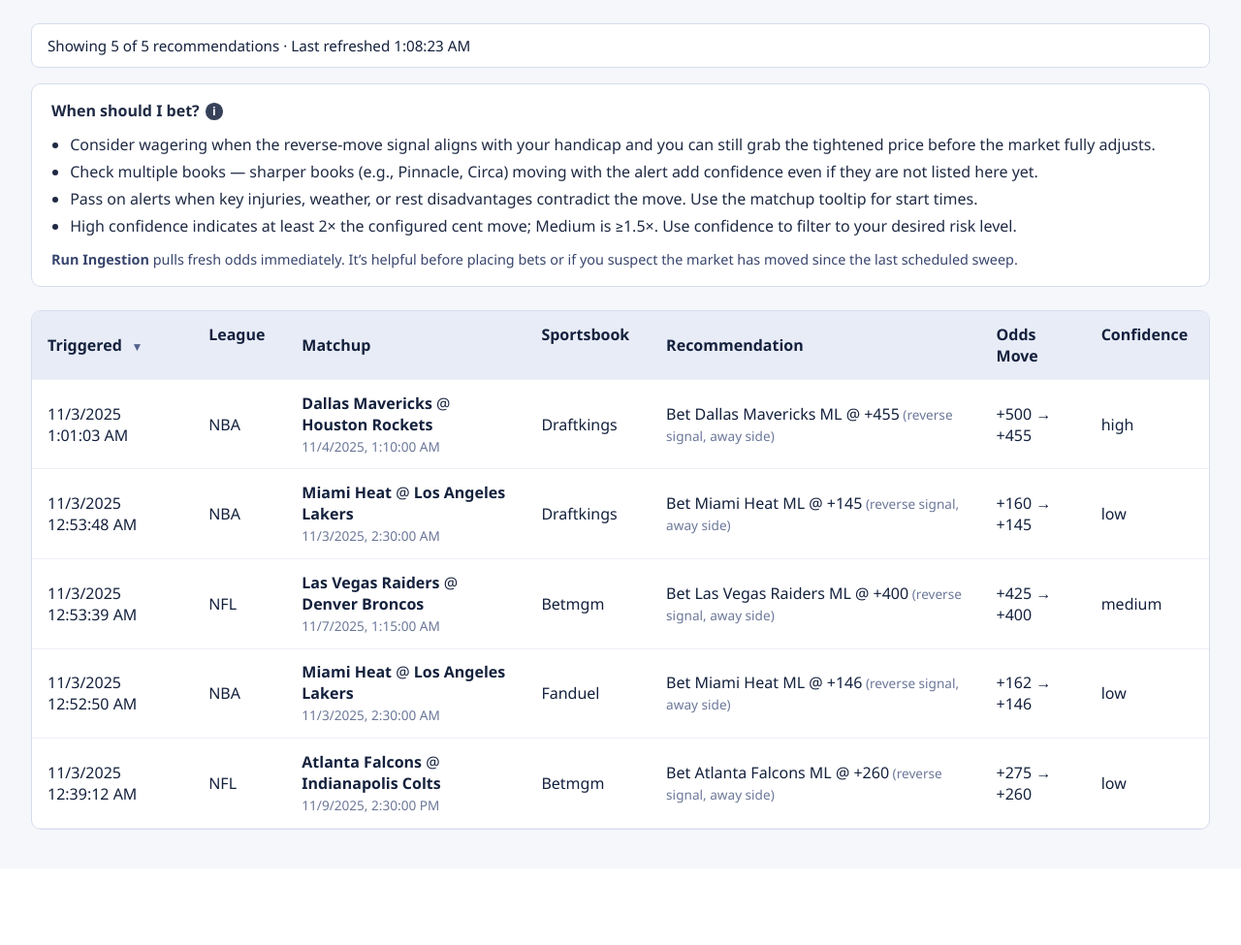
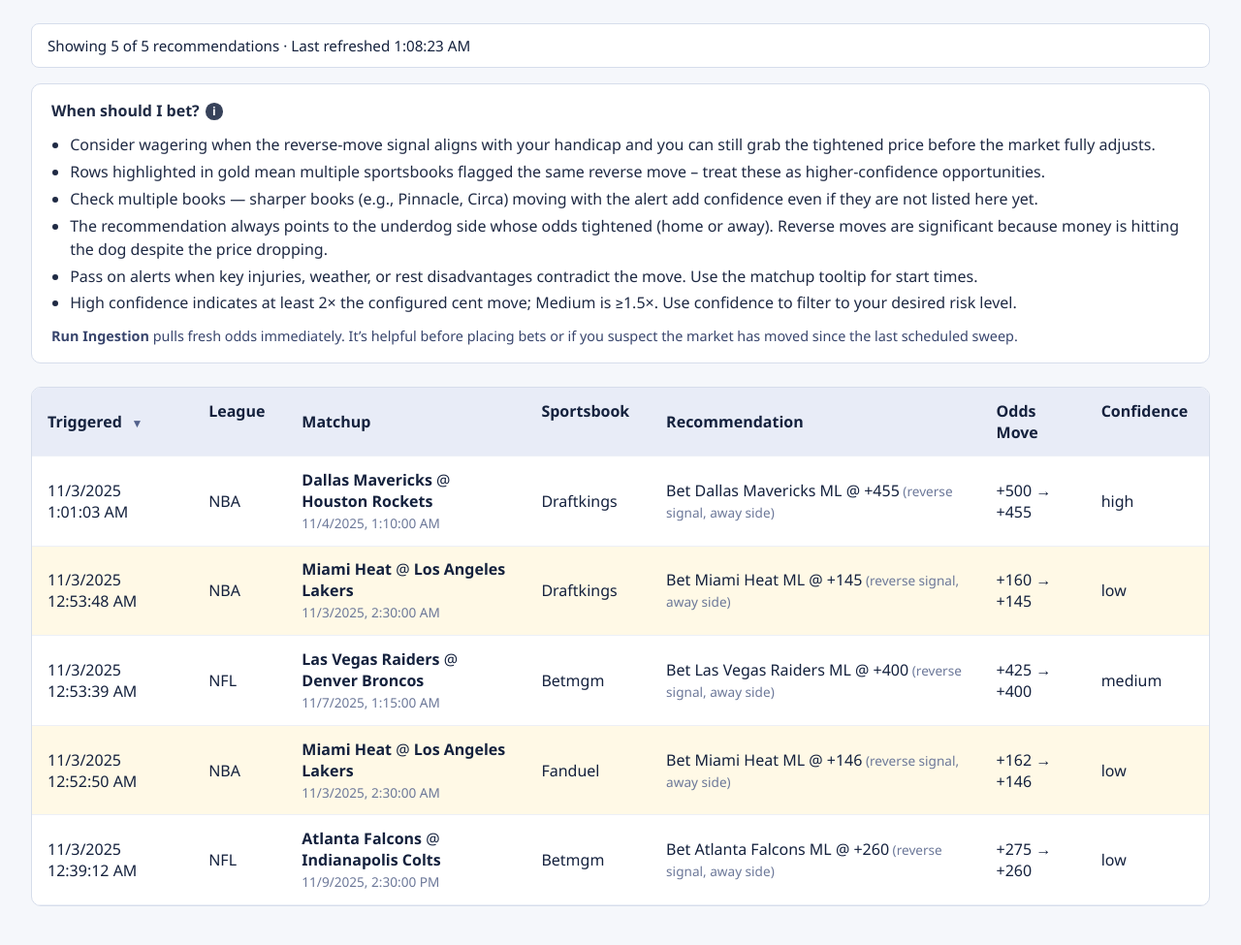
Before and after one commit to Warconn/coachv2, a Flask app: page / in a window 1280 px wide. Shown: the part 104-1079 px from the top of the page at 97% size. Before the commit the page ends 960 px from the top, so only its background shows below. Run offline with Flask 3, Linux system fonts and the light colour scheme; data comes from the database, SQL or seed files in the repository; both versions use the stored data as it was after the commit.

Commit message:
highlights games with movement across multiple books

```diff
--- a/app/static/styles.css
+++ b/app/static/styles.css
@@ -208,6 +208,14 @@ tbody tr:hover {
   background-color: #f5f8ff;
 }
 
+.multi-book {
+  background-color: #fff9e6;
+}
+
+.multi-book:hover {
+  background-color: #fff2cc;
+}
+
 .muted {
   font-size: 0.85rem;
   color: #6c7899;
--- a/app/templates/index.html
+++ b/app/templates/index.html
@@ -66,7 +66,9 @@
         </div>
         <ul>
           <li>Consider wagering when the reverse-move signal aligns with your handicap and you can still grab the tightened price before the market fully adjusts.</li>
+          <li>Rows highlighted in gold mean multiple sportsbooks flagged the same reverse move – treat these as higher-confidence opportunities.</li>
           <li>Check multiple books — sharper books (e.g., Pinnacle, Circa) moving with the alert add confidence even if they are not listed here yet.</li>
+          <li>The recommendation always points to the underdog side whose odds tightened (home or away). Reverse moves are significant because money is hitting the dog despite the price dropping.</li>
           <li>Pass on alerts when key injuries, weather, or rest disadvantages contradict the move. Use the matchup tooltip for start times.</li>
           <li>High confidence indicates at least 2× the configured cent move; Medium is ≥1.5×. Use confidence to filter to your desired risk level.</li>
         </ul>
@@ -277,6 +279,13 @@
           return;
         }
 
+        const eventCounts = recommendations.reduce((acc, rec) => {
+          const key = rec.event?.id;
+          if (!key) return acc;
+          acc[key] = (acc[key] || 0) + 1;
+          return acc;
+        }, {});
+
         for (const rec of recommendations) {
           const row = rowTemplate.content.cloneNode(true);
           row.querySelector('.triggered').textContent = formatDate(rec.triggered_at);
@@ -286,6 +295,11 @@
           row.querySelector('.side').innerHTML = formatRecommendation(rec);
           row.querySelector('.movement').textContent = formatMovement(rec);
           row.querySelector('.confidence').textContent = rec.confidence || '—';
+          const rowElement = row.querySelector('tr');
+          if (rec.event?.id && eventCounts[rec.event.id] > 1) {
+            rowElement.classList.add('multi-book');
+            rowElement.title = 'Same game flagged by multiple books';
+          }
           tableBody.appendChild(row);
         }
       }
```
Also changed, not shown: README.md, coachv2.db.
